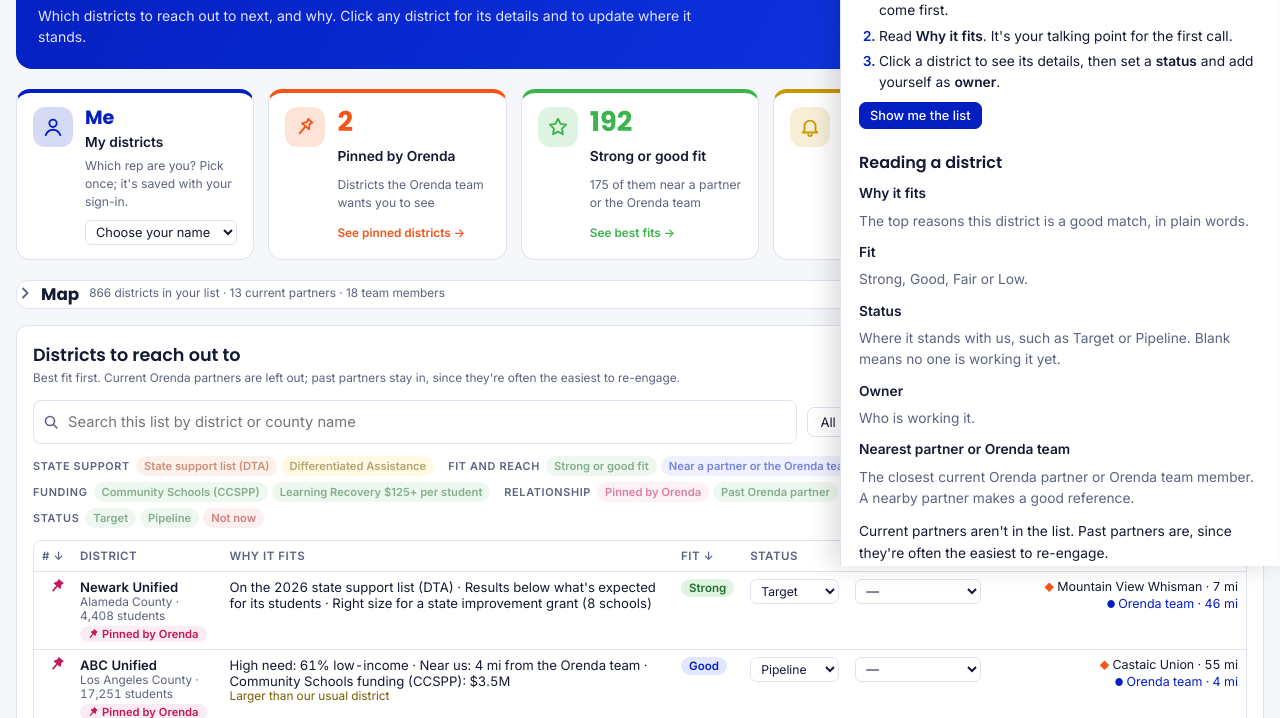
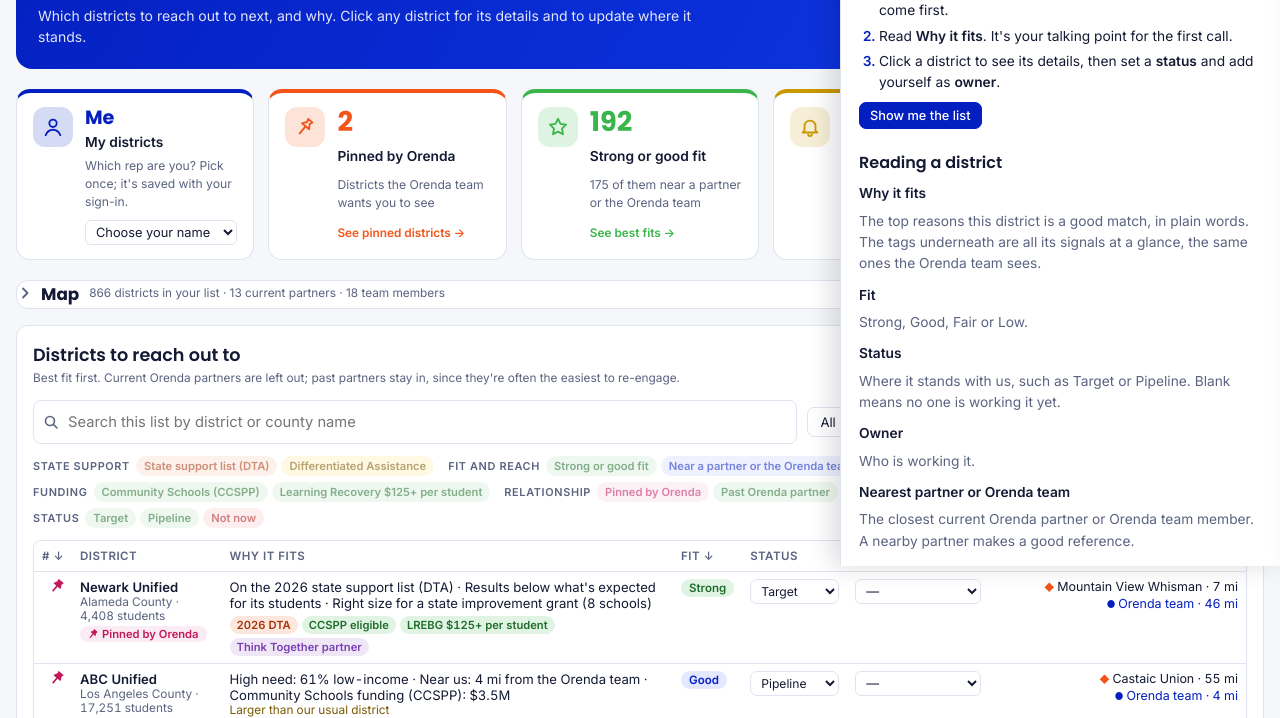
Before and after one commit to payel-orenda/prospect-atlas, a plain HTML site: page index.html in a window 1280 px wide. Shown: the part 234-952 px from the top of the page. Drawn offline with nearby package versions, Linux system fonts and the light colour scheme.

Commit message:
Add files via upload

```diff
--- a/index.html
+++ b/index.html
@@ -742,7 +742,7 @@ header .seg button[aria-pressed="true"]{background:#fff;color:#041FBF}
       <section id="g-read">
         <h3>Reading a district</h3>
         <dl class="gdl">
-          <dt>Why it fits</dt><dd>The top reasons this district is a good match, in plain words.</dd>
+          <dt>Why it fits</dt><dd>The top reasons this district is a good match, in plain words. The tags underneath are all its signals at a glance, the same ones the Orenda team sees.</dd>
           <dt>Fit</dt><dd>Strong, Good, Fair or Low.</dd>
           <dt>Status</dt><dd>Where it stands with us, such as Target or Pipeline. Blank means no one is working it yet.</dd>
           <dt>Owner</dt><dd>Who is working it.</dd>
@@ -1066,6 +1066,7 @@ function flags(d){
   tagsOf(d).forEach(x=>f.push(['c-l', x.t, x.T.color, x.l ? `${x.t}: ${x.l}` : x.t]));
   return f;
 }
+const salesChips = d => flags(d).filter(f => f[0]!=='c-flag' && f[1]!==d.ps && !['Not in ORS','Not in Atlas'].includes(f[1])).map(f => f[1]===STATUS.alumni ? [f[0],'Past Orenda partner'] : f);
 function chipHTML(f, clickable){
   const style = f[2] ? ` style="color:${f[2]};background:${f[2]}1f"` : '';
   return `<span class="chip ${f[0]}"${style}${clickable?` data-tag="${esc(f[1])}" title="Filter by ${esc(f[1])}"`:''}>${esc(f[3]||f[1])}</span>`;
@@ -1499,7 +1500,7 @@ function renderTable(){
     $('tbl').querySelector('tbody').innerHTML = show.map(d=>{ const [fl,fc]=fitLabel(d.score), {w}=reasons(d); return `<tr data-c="${d.c}" class="${d.c===selected?'sel':''}">
       <td class="num">${!visible(d)?'—':d.flag?'<span title="Pinned by Orenda" style="color:#c2185b;display:inline-block;vertical-align:-2px">'+FLAG_SVG.replace('<svg ','<svg width="14" height="14" ')+'</span>':d.rank}</td>
       <td><div class="dname">${esc(d.n)}</div><div class="sub">${esc(d.cty)} County${d.e? ' · '+fmtN(d.e)+' students':''}</div>${d.flag?`<span class="flagtag">${FLAG_SVG}Pinned by Orenda</span>`:''}</td>
-      ${!visible(d) ? `<td style="min-width:240px"><span class="sub">Not ranked: not in the Atlas data${/Office of Education|Department of Education/.test(d.n)?' (a county office)':''}. Give it a status to add it to your list.</span></td><td>—</td>` : `<td style="min-width:240px">${d.flag&&d.flagNote?`<div class="flagnote">Note from the Orenda team: ${esc(d.flagNote)}</div>`:''}${esc(salesSentence(d))}${w.length?`<div class="sub" style="color:var(--chip-da-fg)">${esc(w.join(' · '))}</div>`:''}</td>
+      ${!visible(d) ? `<td style="min-width:240px"><span class="sub">Not ranked: not in the Atlas data${/Office of Education|Department of Education/.test(d.n)?' (a county office)':''}. Give it a status to add it to your list.</span></td><td>—</td>` : `<td style="min-width:240px">${d.flag&&d.flagNote?`<div class="flagnote">Note from the Orenda team: ${esc(d.flagNote)}</div>`:''}${esc(salesSentence(d))}${w.length?`<div class="sub" style="color:var(--chip-da-fg)">${esc(w.join(' · '))}</div>`:''}${(()=>{ const sc=salesChips(d); return sc.length?`<div class="chips" style="margin-top:5px">${sc.map(f=>chipHTML(f,false)).join('')}</div>`:''; })()}</td>
       <td><span class="fitlabel ${fc}">${fl}</span></td>`}
       <td>${statusCell(d)}</td>
       <td>${canWrite ? `<select class="own" data-own="${d.c}" aria-label="Owner for ${esc(d.n)}">${ownerOptionsHTML(d.psOwner, '—')}</select>` : esc(d.psOwner||'—')}</td>
```
